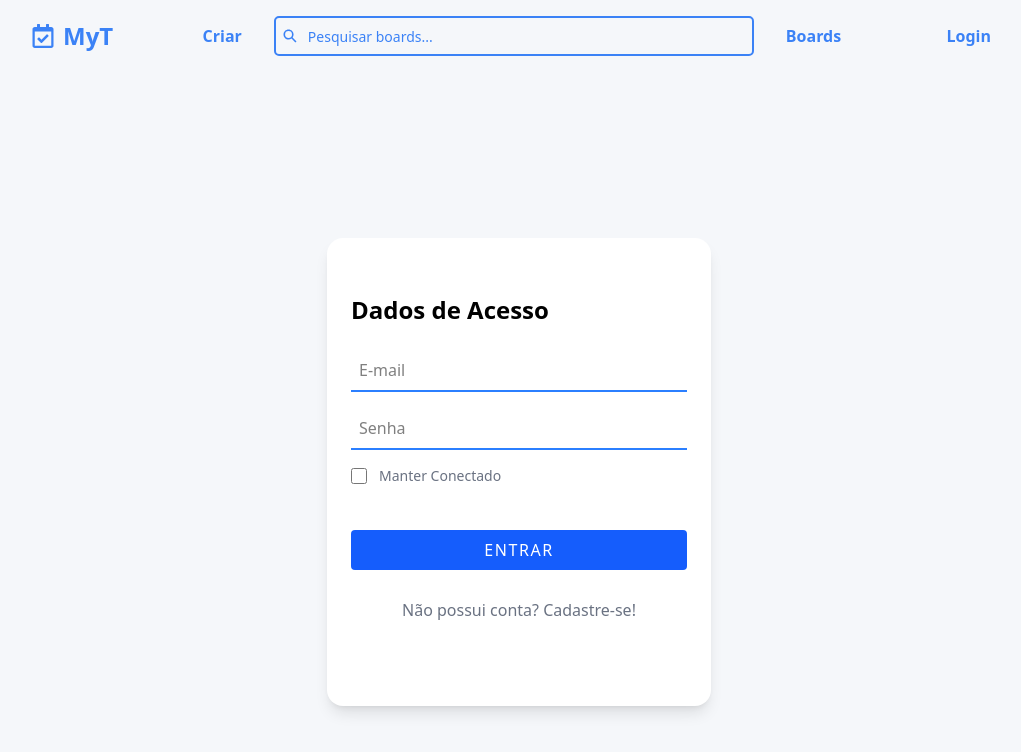
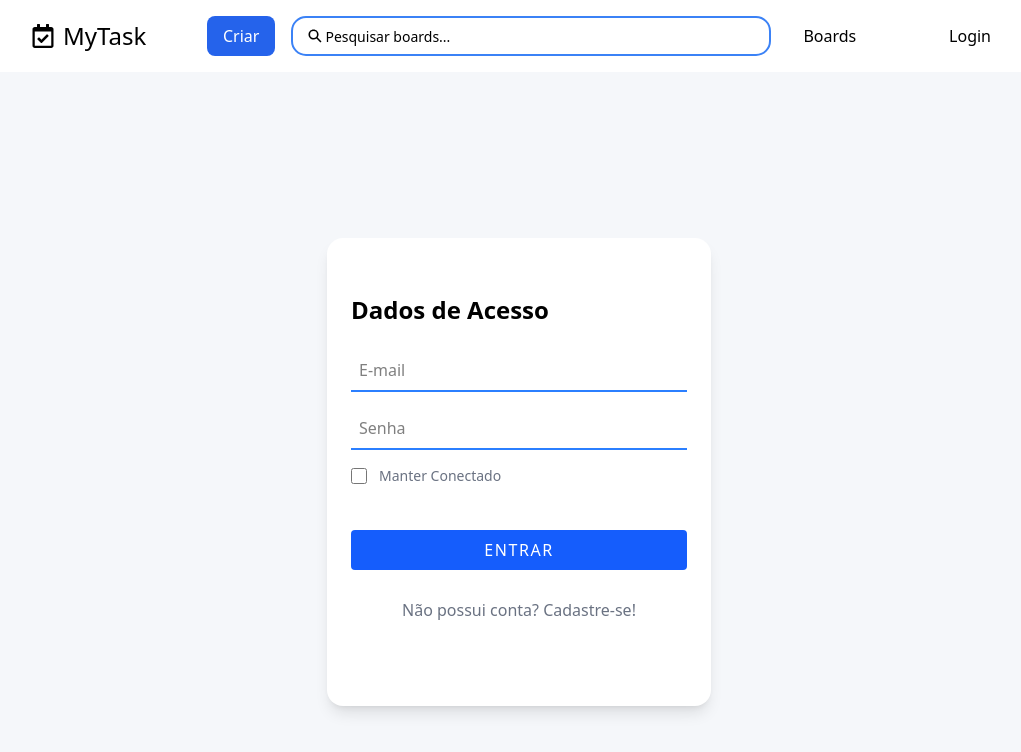
Before and after one commit to ricklaroque/My-Task, a React (Vite) app in the folder front/: page /login in a window 1280 px wide. Shown: the top 752 px of the page, without its empty margins (121-1142 px from the left). Built offline with nearby package versions, Linux system fonts and the light colour scheme; no server answers.

Commit message:
Style: Style header.tsx

```diff
--- a/front/src/components/CardBoard.tsx
+++ b/front/src/components/CardBoard.tsx
@@ -1,12 +1,22 @@
 import { Link } from "react-router-dom";
 import type { BoardType } from "../utils/BoardType";
 
-export function CardBoard({data}: {data:BoardType}) {
-  if(!data) return null;
+
+export function CardBoard({ data }: { data: BoardType }) {
+
+  let motivoColor = "#3B82F6";
+  if (data.motivo && data.motivo.toUpperCase() === "TRABALHO") {
+    motivoColor = "bg-color-[#FACC16]";
+  } else if (data.motivo && data.motivo.toUpperCase() === "ESTUDO") {
+    motivoColor = "bg-color-[#3faafb]";
+  } else if (data.motivo && data.motivo.toUpperCase() === "PESSOAL") {
+    motivoColor = "bg-color-[#D2B48C]";
+  } else if (data.motivo && data.motivo.toUpperCase() === "OUTRO") {
+    motivoColor = "bg-color-[#808080]";
+  }
+  if (!data) return null;
   return (
-    // #3B82F6
-    // #3faafb
-    // #D2B48C
+
     <div className={`group w-full h-[10rem] bg-[#FFFFFF] rounded-lg  hover:shadow-gray-400 shadow-md`}>
       <div className="p-4">
         <div className="flex items-center  gap-3 col">
--- a/front/src/components/Header.tsx
+++ b/front/src/components/Header.tsx
@@ -11,11 +11,11 @@ type HeaderProps = {
 export default function Header({ onPesquisa }: HeaderProps) {
   const { usuario, deslogaUsuario } = useUsuarioStore()
   const navigate = useNavigate()
-// AAAAAAAAA
+
   function primeiroNome(nomeCompleto: string) {
     return nomeCompleto.split(" ")[0];
   }
-// /pesquisa/:termo
+
   function usuarioSair() {
     if (confirm("Confirma saída do sistema?")) {
       deslogaUsuario()
@@ -27,39 +27,33 @@ export default function Header({ onPesquisa }: HeaderProps) {
   }
 
   return (
-    <header className="bg-[#F5F7FA] dark:bg-gray-700 py-4">
+    <header className="bg-white dark:bg-gray-700 py-4">
       <div className="w-[80%] mx-auto px-6 flex items-center justify-between">
 
         <div className="flex items-center gap-2 ">
-          <FaRegCalendarCheck size={24} className="text-[#3B82F6]" />
-          <h1 className="text-[#3B82F6] text-[1.5rem] font-bold">MyT</h1>
+          <FaRegCalendarCheck size={24} className="text-black" />
+          <h1 className="text-black text-[1.5rem] font-medium">MyTask</h1>
         </div>
 
         <div className="flex flex-1 justify-center">
           <div className="flex items-center gap-4">
             <button
               type="button"
-              className="text-[#3B82F6] font-bold text-[1rem] cursor-pointer px-4 py-2 rounded-lg
-            transition-colors duration-500 hover:bg-[#155fd6] hover:text-white hover:shadow-md "
+              className="text-white bg-[#2563EB] font-medium text-[1rem] cursor-pointer px-4 py-2 rounded-lg
+            transition-colors duration-500 hover:shadow-md hover:bg-[#155fd6] flex items-center gap-2"
             >
               Criar
             </button>
 
             <div className="relative">
-              <IoSearchSharp className="pointer-events-none absolute top-1/2 -translate-y-1/2 left-2 h-4 text-[#3B82F6]" />
-              <InputPesquisa onPesquisa={onPesquisa || (() => {})} />
-              {/* <input
-                type="search"
-                placeholder="Pesquisa"
-                className="h-10 w-[30rem] rounded-[5px] border-2 border-[#3B82F6] pl-8 pr-10 text-sm text-[#3B82F6] placeholder-[#3B82F6]
-              outline-none focus:ring-[#3B82F6] focus:ring-2 focus:border-none transition-all duration-500 hover:border-[#155fd6] hover:shadow-md "
-              />*/}
+              <IoSearchSharp className="ml-2 pointer-events-none absolute top-1/2 -translate-y-1/2 left-2 h-4 text-black" />
+              <InputPesquisa  onPesquisa={onPesquisa || (() => {})} />
             </div>
 
             <Link
               to="/boards"
-              className="text-[#3B82F6] font-bold text-[1rem] cursor-pointer px-4 py-2 rounded-lg
-            transition-colors duration-500 hover:bg-[#155fd6] hover:text-white hover:shadow-md"
+              className="text-black font-medium text-[1rem] cursor-pointer px-4 py-2 rounded-lg
+            transition-colors duration-500 hover:text-shadow-md"
             >
               Boards
             </Link>
@@ -69,14 +63,14 @@ export default function Header({ onPesquisa }: HeaderProps) {
         <div className="flex items-center">
           {usuario.id ? (
             <>
-              <span className="text-[#3B82F6] font-bold text-[1rem] cursor-pointer px-4 py-2 rounded-lg
-            transition-colors duration-500 hover:bg-[#155fd6] hover:text-white mr-4">
+              <span className="text-black font-medium text-[1rem] cursor-pointer px-4 py-2 rounded-lg
+            transition-colors duration-500 ">
                 Olá, {primeiroNome(usuario.nome)}!
               </span>
               <button
                 onClick={usuarioSair}
-                className="text-[#3B82F6] font-bold text-[1rem] cursor-pointer px-4 py-2 rounded-lg
-              transition-colors duration-500 hover:bg-[#155fd6] hover:text-white"
+                className="text-black font-medium text-[1rem] cursor-pointer px-4 py-2 rounded-lg
+              transition-colors duration-500 "
               >
                 Sair
               </button>
@@ -84,8 +78,8 @@ export default function Header({ onPesquisa }: HeaderProps) {
           ) : (
             <Link
               to="/login"
-              className="text-[#3B82F6] font-bold text-[1rem] cursor-pointer px-4 py-2 rounded-lg
-            transition-colors duration-500 hover:bg-[#155fd6] hover:text-white hover:shadow-md"
+              className="text-black font-medium text-[1rem] cursor-pointer px-4 py-2 rounded-lg
+            transition-colors duration-500 hover:text-shadow-md"
             >
               Login
             </Link>
--- a/front/src/components/InputPesquisa.tsx
+++ b/front/src/components/InputPesquisa.tsx
@@ -13,7 +13,6 @@ export function InputPesquisa({ onPesquisa }: InputPesquisaProps) {
     const { register, handleSubmit } = useForm<Inputs>()
 
     async function enviaPesquisa(data: Inputs) {
-        // Se o campo estiver vazio, mostra todos os boards
         if (!data.termo || data.termo.trim().length === 0) {
             onPesquisa("")
             return
@@ -31,7 +30,7 @@ export function InputPesquisa({ onPesquisa }: InputPesquisaProps) {
             <input
                 type="search"
                 placeholder="Pesquisar boards..."
-                className="h-10 w-[30rem] rounded-[5px] border-2 border-[#3B82F6] pl-8 pr-10 text-sm text-[#3B82F6] placeholder-[#3B82F6] outline-none focus:ring-[#3B82F6] focus:ring-2 focus:border-none transition-all duration-500 hover:border-[#155fd6] hover:shadow-md"
+                className="h-10 w-[30rem] rounded-[15px] border-2 border-[#3B82F6] pl-8 pr-10 text-sm text-black placeholder-black outline-none  focus:ring-2 focus:border-none transition-all duration-500 hover:shadow-md"
                 {...register('termo')}
             />
         </form>
--- a/front/src/components/Modal.tsx
+++ b/front/src/components/Modal.tsx
@@ -12,7 +12,7 @@ export function Modal({ isOpen, onClose, children }: ModalProps) {
 
   return (
     <div className="fixed inset-0 bg-black/40 flex items-center justify-center ">
-      <div className="bg-white p-4 rounded-[10px] min-w-[320px] w-[60vw] h-[65vh] pl-[3rem]">
+      <div className="bg-[#d9dbde] p-4 rounded-[10px] min-w-[320px] w-[60vw] h-[65vh] pl-[3rem]">
         <button
           onClick={onClose}
           className="ml-auto mb-2 block px-2 py-1"
```
Also changed, not shown: front/src/components/CardLista.tsx (+11 -11 lines), 2 other files (tests, documents, lock files or other folders).
